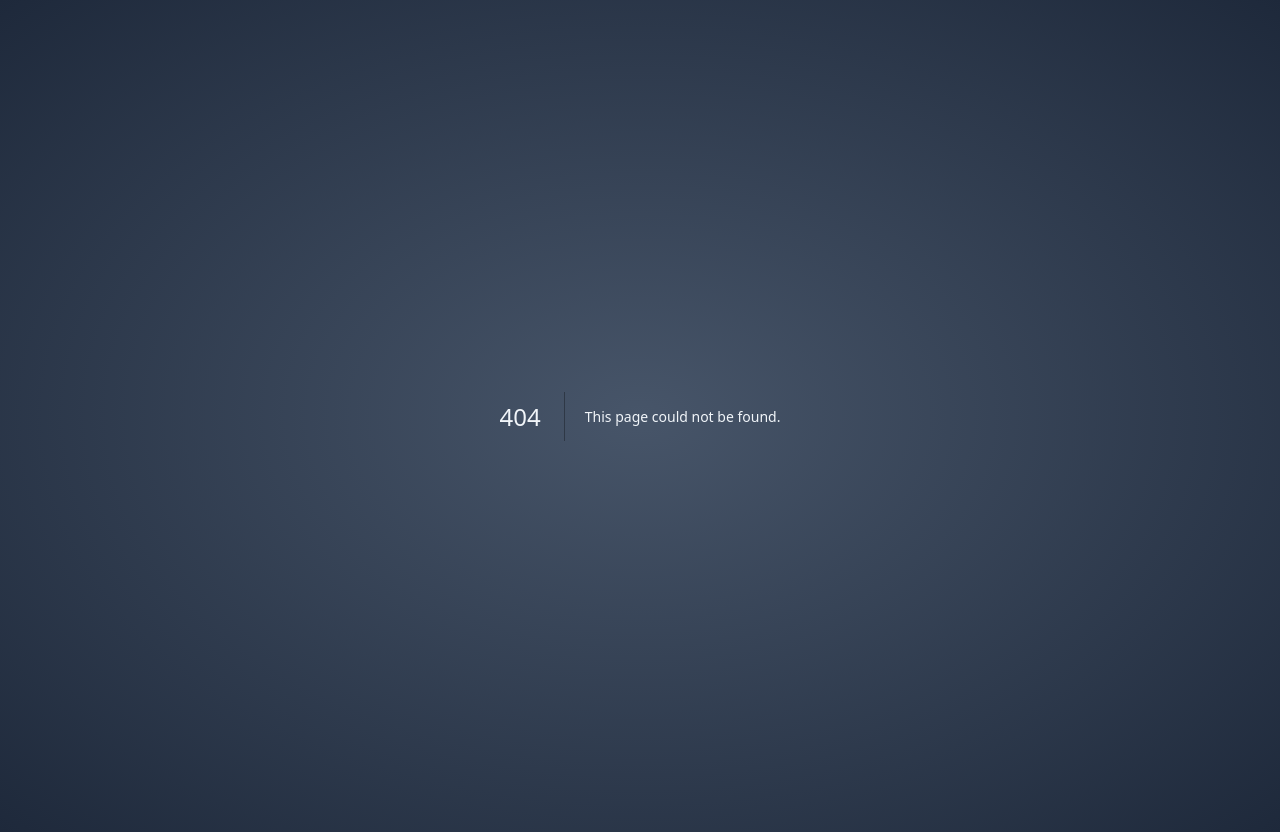
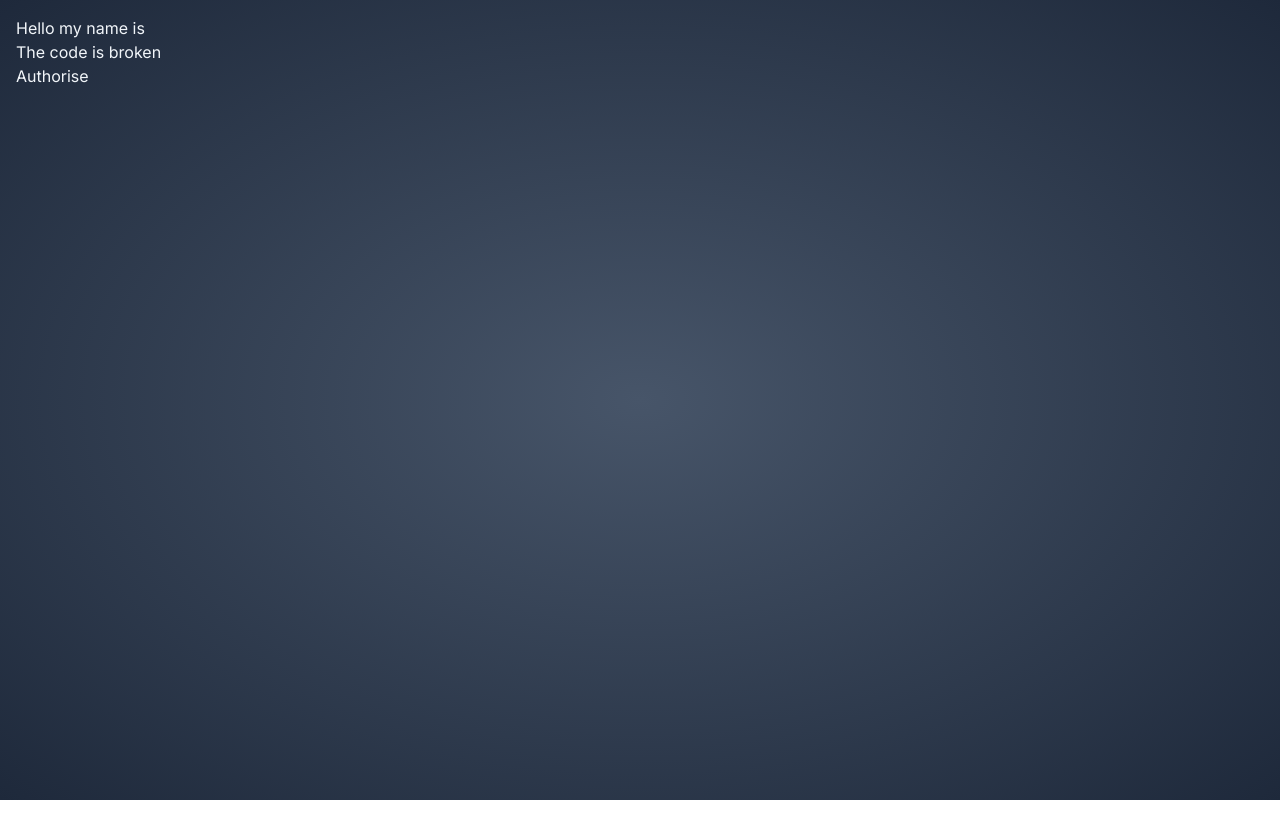
Before and after one commit to WillShardlow/next-lap-split-calculator, a Next.js app: page /athlete-summary in a window 1280 px wide. Before the commit this address had no page. After the commit the page ends 800 px from the top, so only its background shows below. Built offline with nearby package versions, Linux system fonts and the light colour scheme; no server answers.

Commit message:
its a real mess but its working

```diff
--- /dev/null
+++ b/src/app/athlete-summary/page.tsx
@@ -0,0 +1,36 @@
+'use client';
+
+import { getAthlete } from '@/integrations/strava';
+import { useSearchParams } from 'next/navigation';
+import { useEffect, useState } from 'react';
+
+export default function AthleteSummary() {
+  const [name, setName] = useState('');
+  const searchParams = useSearchParams();
+
+  const code = searchParams.get('code') ?? 'broken';
+
+  useEffect(() => {
+    const fetchData = async () => {
+      if (code) {
+        const athleteInfo = await getAthlete(code);
+        setName(athleteInfo.firstname);
+      }
+    };
+
+    fetchData();
+  }, [code]);
+
+  return (
+    <>
+      <p>{`Hello my name is ${name}`}</p>
+      <p>{`The code is ${code}`}</p>
+      <a
+        rel="noopener noreferrer"
+        href="https://www.strava.com/oauth/authorize?client_id=116164&response_type=code&redirect_uri=http://localhost:3000/athlete-summary&approval_prompt=force&scope=read_all"
+      >
+        Authorise
+      </a>
+    </>
+  );
+}
--- a/src/app/page.tsx
+++ b/src/app/page.tsx
@@ -17,7 +17,6 @@ export default function LapSplitCalculator() {
 
   const onSubmit: SubmitHandler<GoalPerformance> = (data) =>
     setLapPace(calculateLapSplit(data));
-  // console.log(calculateLapSplit(data));
 
   return (
     <div className="flex-col items-center justify-center mx-auto max-w-2xl">
--- /dev/null
+++ b/src/integrations/strava.ts
@@ -0,0 +1,130 @@
+'use server';
+
+const stravaApiPath = 'https://www.strava.com/api/v3';
+
+export type AthleteInformationResponse = {
+  id: number;
+  username: string;
+  // resourceState: number; //indicates level of detail. Possible values: 1 -> "meta", 2 -> "summary", 3 -> "detail"
+  firstname: string;
+  lastname: string;
+  city: string;
+  // state: string;
+  country: string;
+  sex: string;
+  // premium: boolean; //has premium subscription
+  // createdAt: Date;
+  // updatedAt: Date;
+  // badgeTypeID: number;
+  // profileMedium: string;
+  // profile: string;
+  // friend: null;
+  // follower: null;
+  // followerCount: number;
+  // friendCount: number;
+  // mutualFriendCount: number;
+  // athleteType: number;
+  datePreference: string;
+  measurementPreference: string;
+  // clubs: Array<any>;
+  // ftp: number; //functional threshold power
+  weight: number;
+  // bikes: Array<Bike>;
+  shoes: Array<Shoe>;
+};
+
+type Shoe = {
+  id: string;
+  primary: boolean;
+  name: string;
+  resourceState: number;
+  distance: number;
+};
+
+export const getAthleteInformation =
+  async (): Promise<AthleteInformationResponse> => {
+    const options: RequestInit = {
+      method: 'GET',
+      headers: {
+        'Content-Type': 'application/json',
+        Authorization: `Bearer ${process.env.STRAVA_API_ACCESS_TOKEN}`,
+      },
+    };
+
+    const response = await fetch(`${stravaApiPath}/athlete`, options);
+
+    return (await response.json()) as AthleteInformationResponse;
+  };
+
+export const authorise = async () => {
+  const options: RequestInit = {
+    method: 'GET',
+    headers: {
+      'Content-Type': 'application/json',
+    },
+  };
+
+  await fetch(` https://www.strava.com/oauth/authorize`, options);
+};
+
+const clientId = '116164';
+const clientSecret = '09ffbead0aa6d8107335a9b21a200365ea97ce0e';
+
+const refreshToken = '63e9b19e0aa175261c871389ef0adc84c4d97a35';
+const callRefresh = `https://www.strava.com/oauth/token?client_id=${clientId}&client_secret=${clientSecret}&refresh_token=${refreshToken}&grant_type=refresh_token`;
+
+const callAthlete = `${stravaApiPath}/athlete/?access_token=`;
+
+type accessAndRefreshResponse = {
+  token_type: string;
+  expires_at: number;
+  expires_in: number;
+  refresh_token: string;
+  access_token: string;
+  athlete: AthleteInformationResponse;
+};
+
+export const getAccessAndRefreshToken = async (code: string) => {
+  //could pull out func for nce api call
+
+  const options: RequestInit = {
+    method: 'POST',
+    headers: {
+      'Content-Type': 'application/json',
+    },
+  };
+
+  const response = await fetch(
+    `https://www.strava.com/oauth/token?client_id=${clientId}&client_secret=${clientSecret}&code=${code}&grant_type=authorization_code`,
+    options,
+  );
+
+  console.log('access token', response);
+
+  return (await response.json()) as accessAndRefreshResponse;
+};
+
+export const getAthlete = async (code: string) => {
+  const options: RequestInit = {
+    method: 'GET',
+    headers: {
+      'Content-Type': 'application/json',
+    },
+  };
+
+  const accessToken = (await getAccessAndRefreshToken(code)).access_token;
+
+  const response = await fetch(callAthlete + accessToken, options);
+
+  console.log('request', callAthlete + accessToken);
+  console.log('athlete response', response);
+
+  try {
+    const responseBody = await response.json(); // Parse the response body as JSON
+    console.log('athlete body', responseBody);
+    return responseBody as AthleteInformationResponse;
+  } catch (error) {
+    console.error('Error parsing response body:', error);
+    throw error; // Propagate the error
+  }
+};
```
Also changed, not shown: 1 other file (tests, documents, lock files or other folders).
